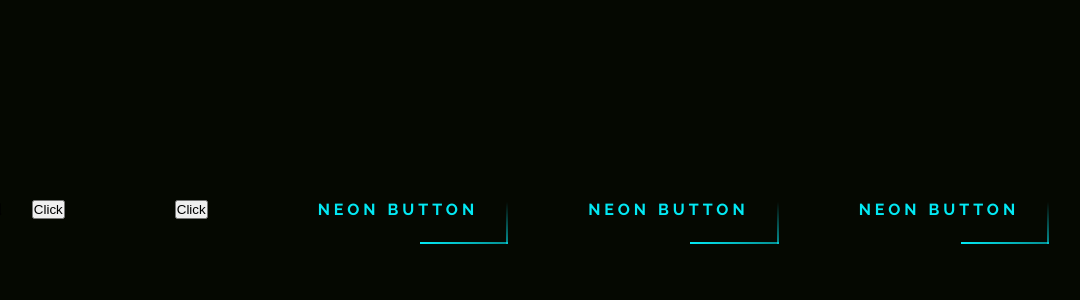
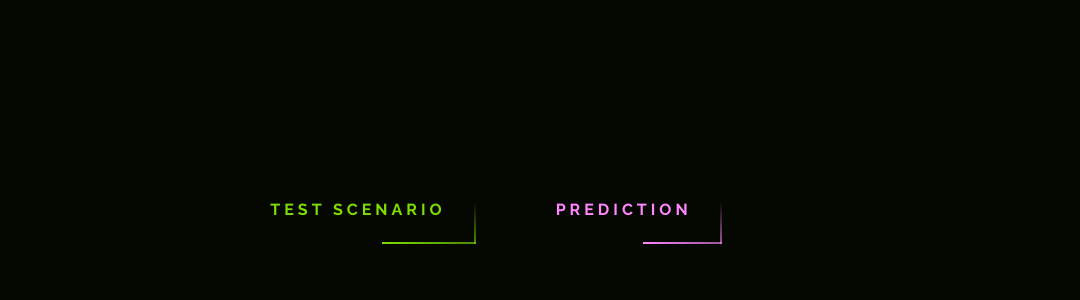
Before and after one commit to KrzysztofLesniak/Minishift-Plot, a Flask app: page /index in a window 1280 px wide. Shown: the part 191-491 px from the top of the page, without its empty margins (134-1214 px from the left). Run offline with Flask 2, Linux system fonts and the light colour scheme.

Commit message:
Index.html button organization

```diff
--- a/templates/index.html
+++ b/templates/index.html
@@ -8,36 +8,22 @@
     <title>Document</title>
 </head>
 <body>
-    <p>Hello world</p>
-<a href="/">
-    <button class="btn btn-primary btn-lg">Click</button>
-</a>
+
 
 <a href="testData">
-    <button class="btn btn-primary btn-lg">Click</button>
-</a>
-
-
-<a href="#">
         <span></span>
         <span></span>
         <span></span>
         <span></span>
-        Neon button
+        Test scenario
     </a>
-    <a href="#">
+
+    <a href="/">
         <span></span>
         <span></span>
         <span></span>
         <span></span>
-        Neon button
-    </a>
-    <a href="#">
-        <span></span>
-        <span></span>
-        <span></span>
-        <span></span>
-        Neon button
+        Prediction
     </a>
 
 
```
